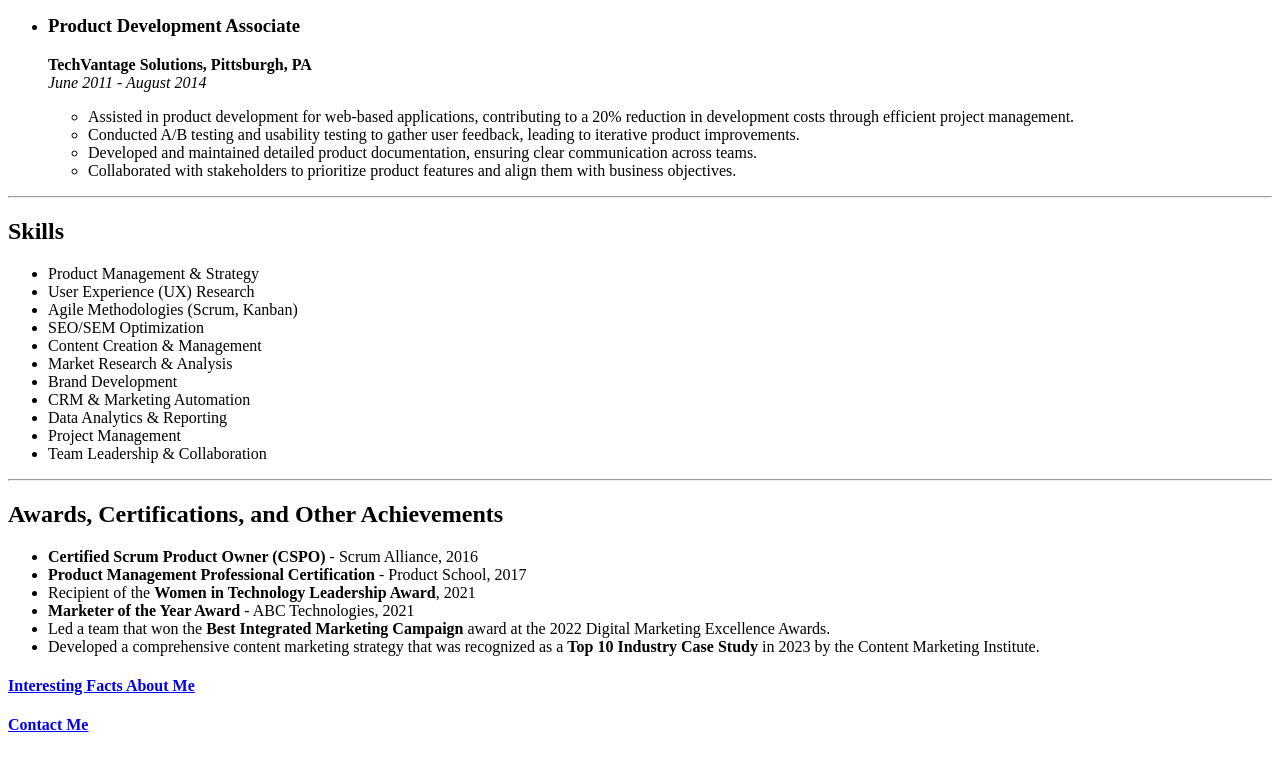
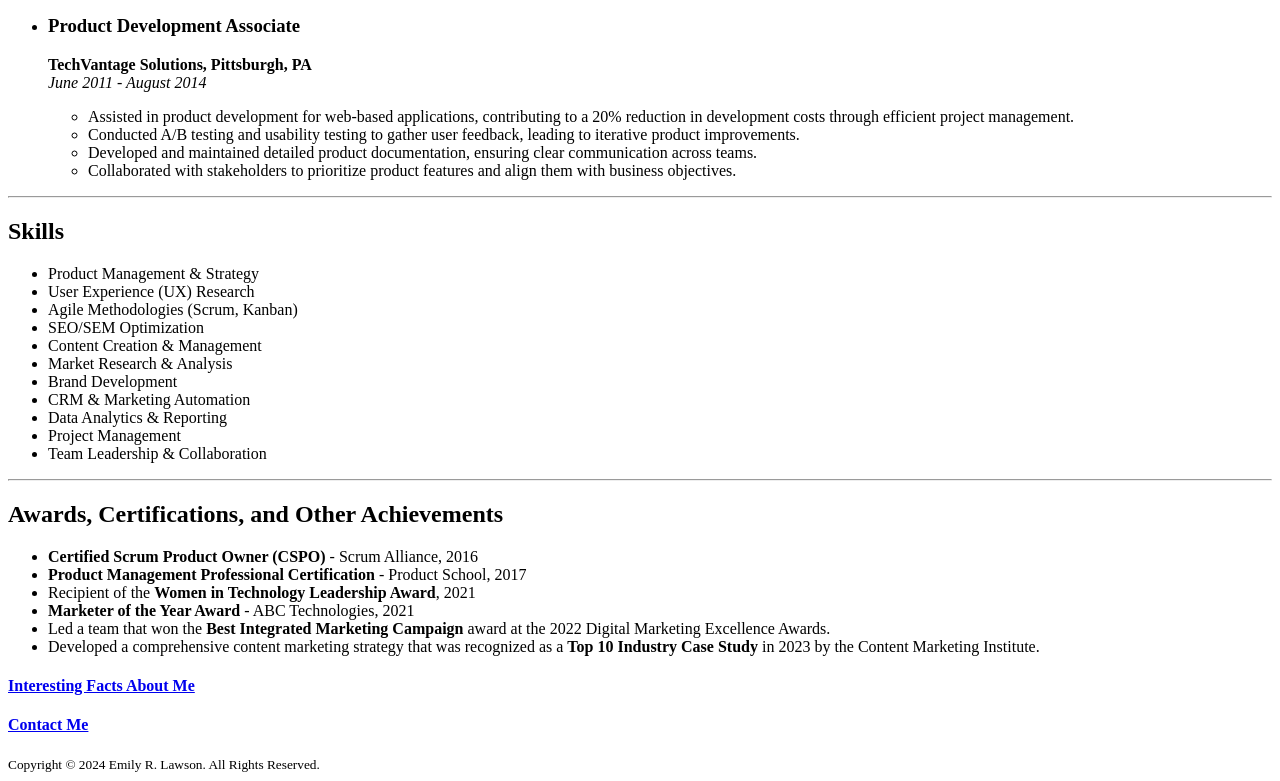
Before and after one commit to punkyorange/1st-Capstone-Project, a plain HTML site: page index.html in a window 1280 px wide. Shown: the part 1144-1925 px from the top of the page. Before the commit the page ends 1899 px from the top, so only its background shows below. Drawn offline with Linux system fonts and the light colour scheme.

Commit message:
Fix: adding footer element

```diff
--- a/index.html
+++ b/index.html
@@ -86,5 +86,10 @@
     </ul>
     <h4><a href="./hobbies.html">Interesting Facts About Me</a></h4>
     <h4><a href="./contact_me.html">Contact Me</a></h4>
+    <footer>
+        <small>
+            Copyright © 2024 Emily R. Lawson. All Rights Reserved.
+        </small>
+    </footer>
 </body>
 </html>
```
